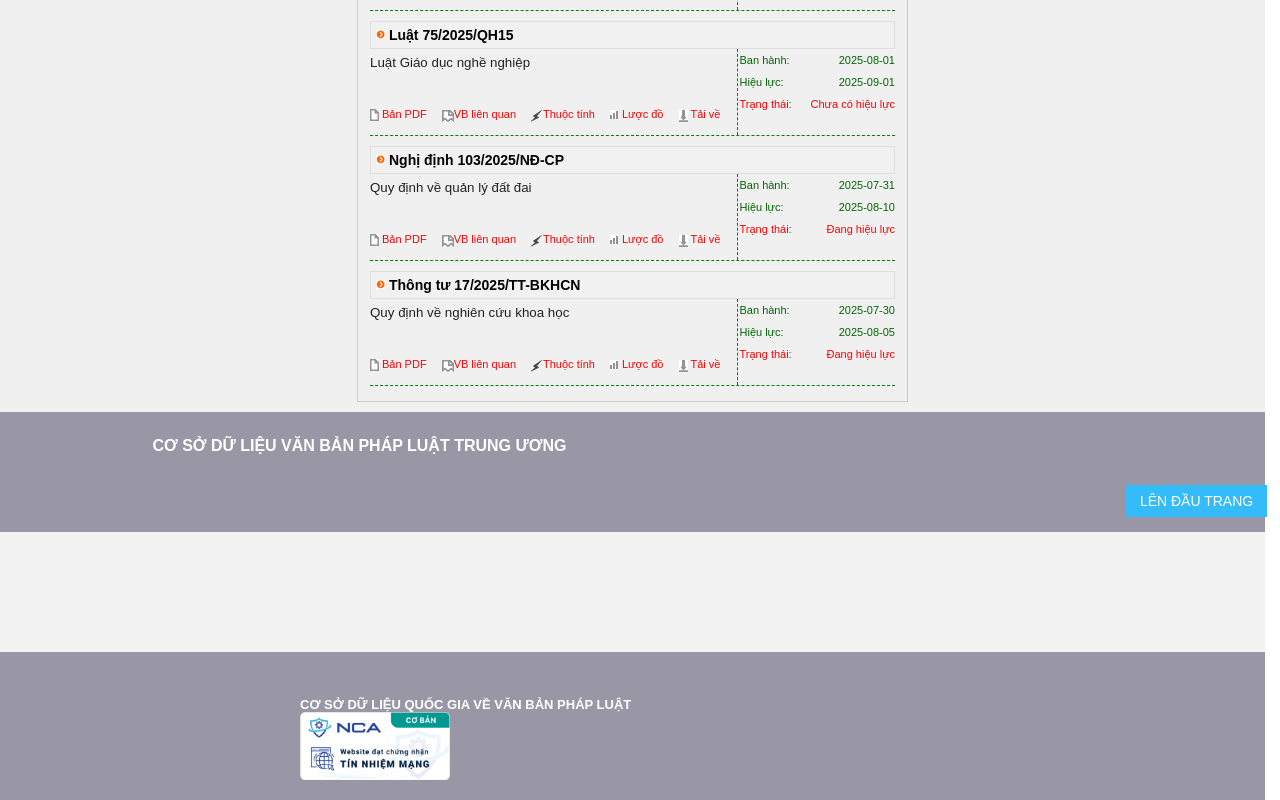
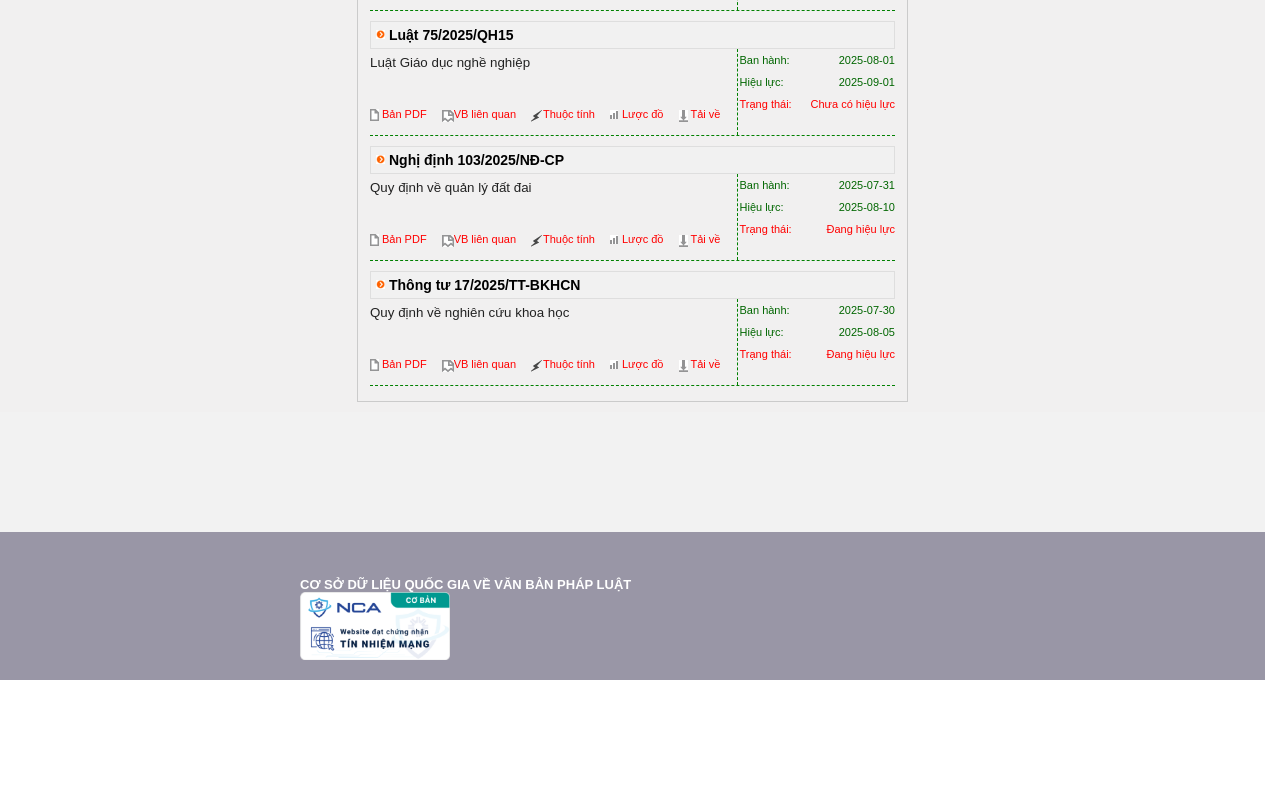
Before and after one commit to nthi2003/POCFE, a React (Vite) app: page /search in a window 1280 px wide. Shown: the part 1344-2144 px from the top of the page. After the commit the page ends 2024 px from the top, so only its background shows below. Built offline with nearby package versions, Linux system fonts and the light colour scheme.

Commit message:
rm/ non-used footer

```diff
--- a/src/assets/css/SearchPage.css
+++ b/src/assets/css/SearchPage.css
@@ -28,20 +28,6 @@
   gap: 18px;
   margin-top: 9px;
 }
-.footer {
-  background-color: #9996a6;
-  width: 100%;
-  height: 120px;
-}
-.footer-content {
-  width: 960px;
-  margin: 0 auto;
-  padding: 15px 20px 20px 0px;
-  color: white;
-  font-weight: bold;
-  font-family: Arial, Helvetica, sans-serif;
-}
-
 .search-mainPage {
   background-image: url("../img/bg-home.gif");
   background-repeat: no-repeat;
--- a/src/pages/SearchPage.tsx
+++ b/src/pages/SearchPage.tsx
@@ -1,27 +1,8 @@
-import { useEffect, useState } from "react";
 import "../assets/css/SearchPage.css";
 import SearchBox from "../components/shared/SearchBox";
 import SearchLeftSideBar from "../components/shared/SearchLeftSideBar";
 import SearchRightSidebar from "../components/shared/SearchRight";
 const SearchPage = () => {
-  const [showScrollTop, setShowScrollTop] = useState<boolean>(false);
-  useEffect(() => {
-    const handleScroll = () => {
-      const windowHeight = window.innerHeight;
-      const documentHeight = document.documentElement.scrollHeight;
-      const scrollPosition = window.scrollY;
-
-      const nearBottom = scrollPosition + windowHeight >= documentHeight - 100;
-      setShowScrollTop(nearBottom);
-    };
-
-    window.addEventListener("scroll", handleScroll);
-    return () => window.removeEventListener("scroll", handleScroll);
-  }, []);
-
-  const scrollToTop = () => {
-    window.scrollTo({ top: 0, behavior: "smooth" });
-  };
 
   return (
     <>
@@ -39,18 +20,6 @@ const SearchPage = () => {
             </div>
           </div>
         </div>
-        <footer className="footer">
-          <div className="precontainer">
-            <span className="footer-content">
-              CƠ SỞ DỮ LIỆU VĂN BẢN PHÁP LUẬT TRUNG ƯƠNG
-            </span>
-          </div>
-          {showScrollTop && (
-            <button className="scroll-to-top" onClick={scrollToTop}>
-             LÊN ĐẦU TRANG
-            </button>
-          )}
-        </footer>
       </div>
     </>
   );
```
